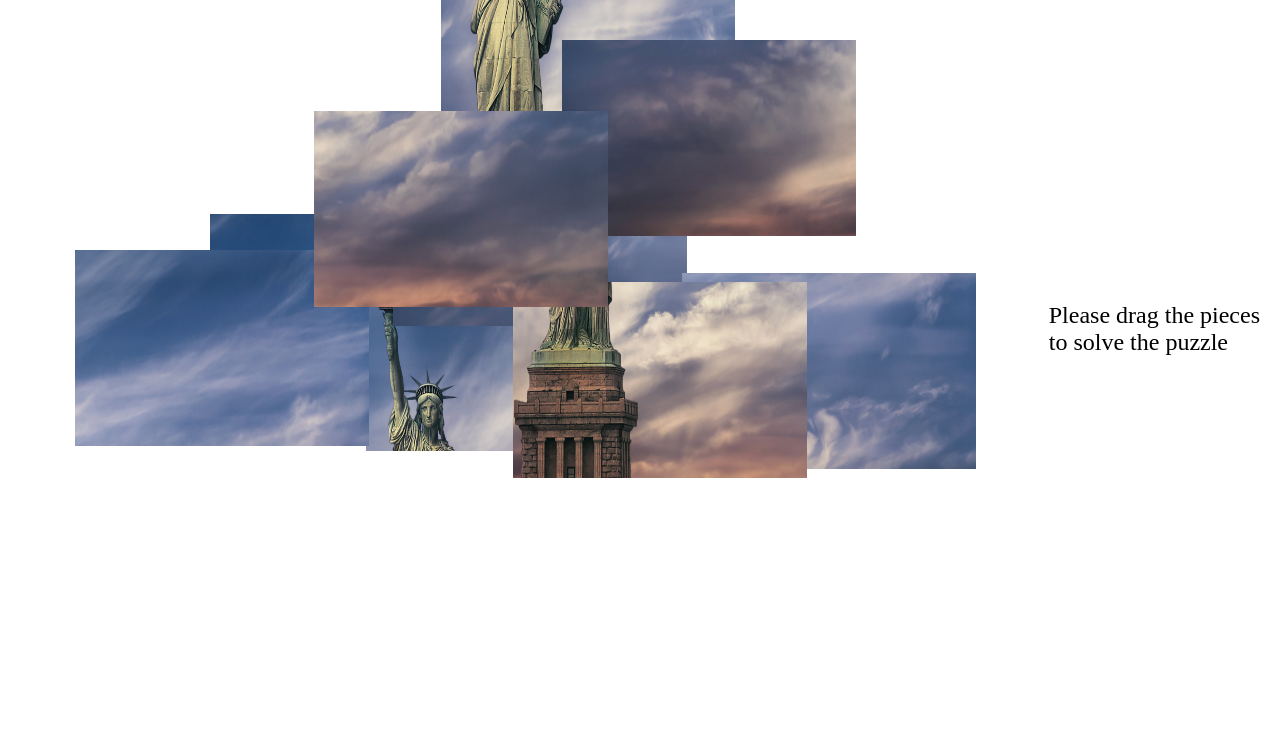
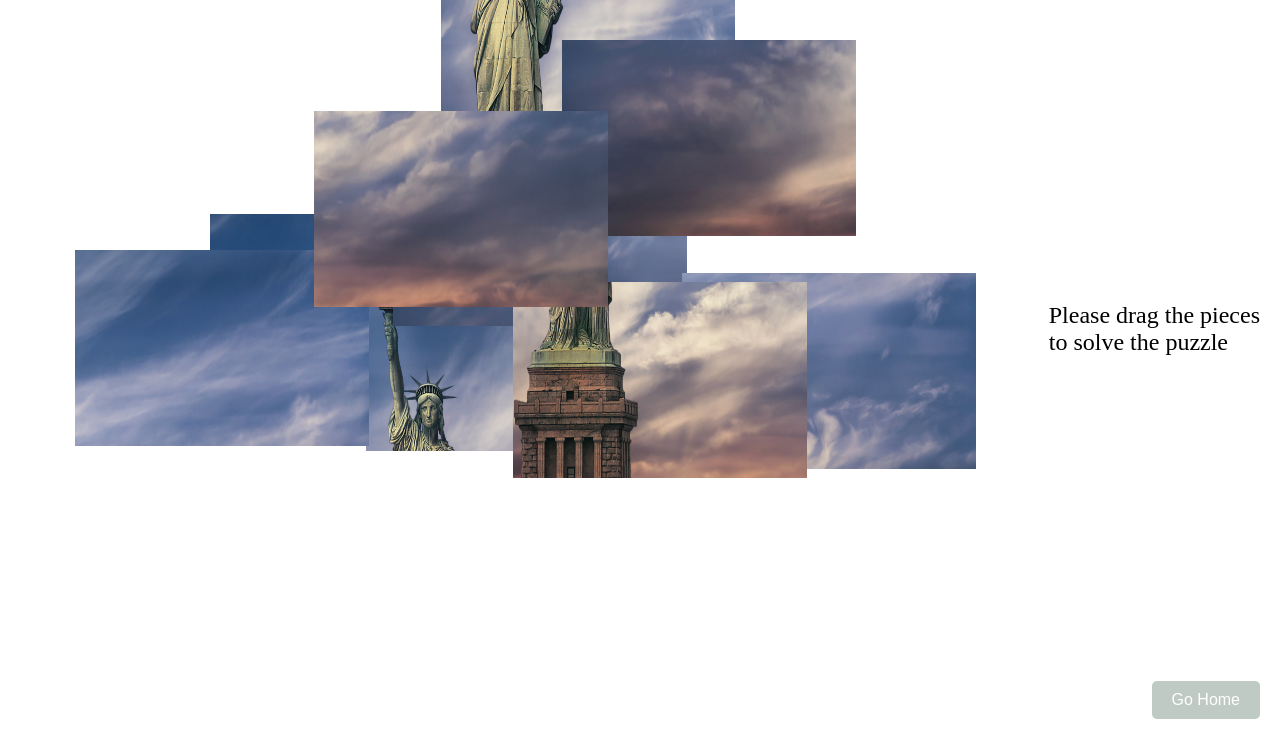
Before and after one commit to Fugate-A/jQuery-Puzzle-PL, a website: page puzzle2.html in a window 1280 px wide. Shown: the part 71-800 px from the top of the page. Drawn offline with nearby package versions, Linux system fonts and the light colour scheme.

Commit message:
final code, almost final, waiting on zip and recording

```diff
--- a/puzzle2.html
+++ b/puzzle2.html
@@ -3,7 +3,7 @@
 <head>
     <meta charset="UTF-8">
     <meta name="viewport" content="width=device-width, initial-scale=1.0">
-    <title>Puzzle 2</title>
+    <title>Puzzle 2 - Draggable</title>
     <script src="https://code.jquery.com/jquery-3.6.0.min.js"></script>
     <script src="https://code.jquery.com/ui/1.12.1/jquery-ui.min.js"></script>
     <style>
@@ -46,6 +46,29 @@
             text-align: center;
             font-size: 32px;
         }
+        #instructions {
+            position: absolute;
+            bottom: 20px;
+            left: 20px;
+            font-size: 16px;
+            color: #BFCAC4;
+        }
+        #go-home-button {
+            position: absolute;
+            bottom: 10px;
+            right: 20px;
+            background-color: #BFCAC4;
+            color: #fff;
+            border: none;
+            padding: 10px 20px;
+            font-size: 16px;
+            cursor: pointer;
+            border-radius: 5px;
+            transition: background-color 0.3s ease;
+        }
+        #go-home-button:hover {
+            background-color: #bfe3c4;
+        }
     </style>
 </head>
 <body>
@@ -54,6 +77,8 @@
     <div id="full-image-container">
         <img id="full-image" src="Images/Statue/StatueOfLibertyCloudSkyFull.jpg" alt="Full Image">
     </div>
+
+    <button id="go-home-button" onclick="goToMainPage()">Go Home</button>
 
     <div class="puzzle-container">
         <div id="piece1" class="puzzle-piece"><img src="Images/Statue/image_part_001.jpg" alt="Piece 1"></div>
@@ -68,5 +93,11 @@
     </div>
 
     <script src="puzzle2.js"></script>
+
+    <script>
+        function goToMainPage() {
+            window.location.href = "index.html";
+        }
+    </script>
 </body>
 </html>
```
Also changed, not shown: index.html (+1 -1 lines), puzzle1.html (+1 -1 lines), readme.txt (added).
